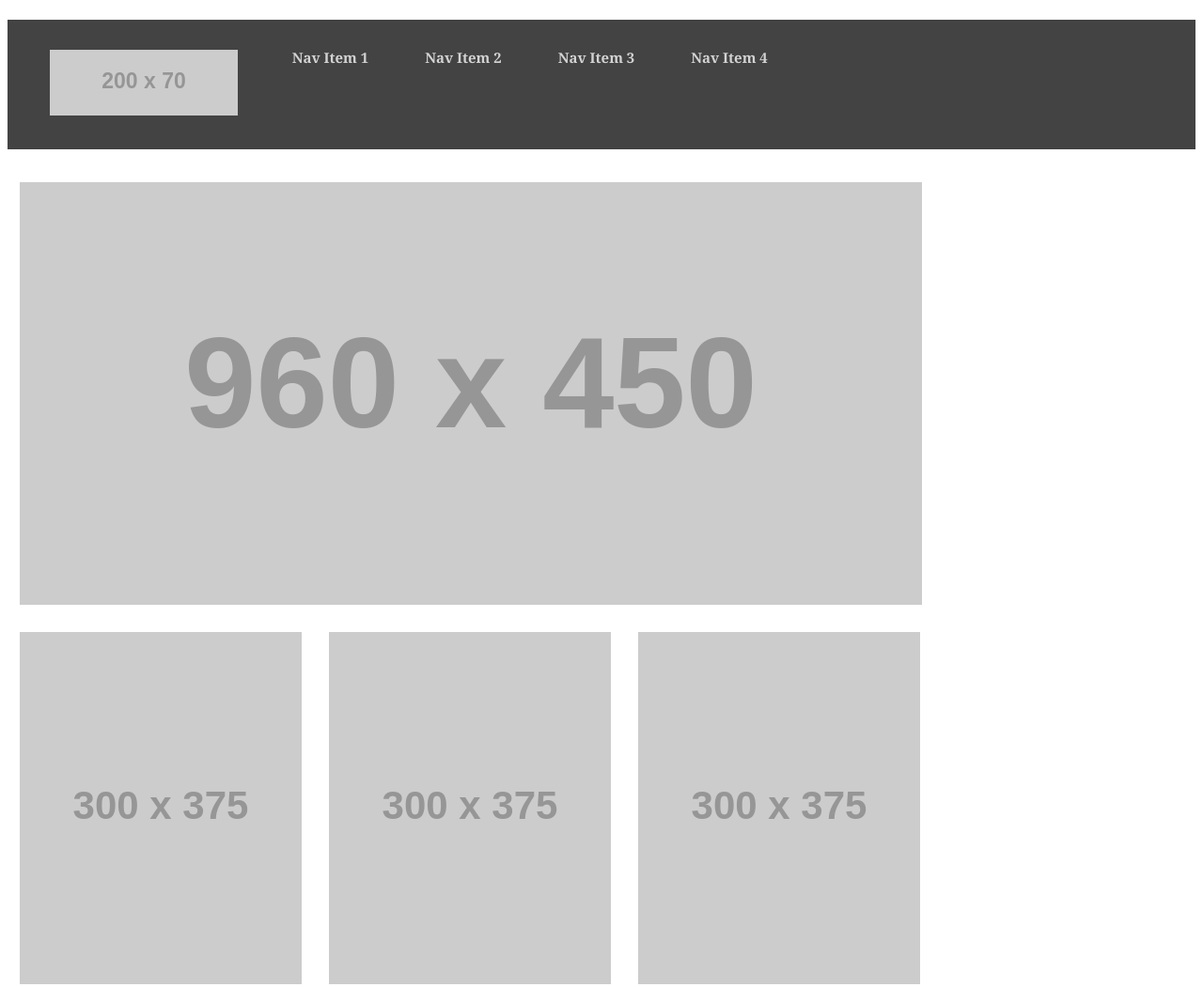
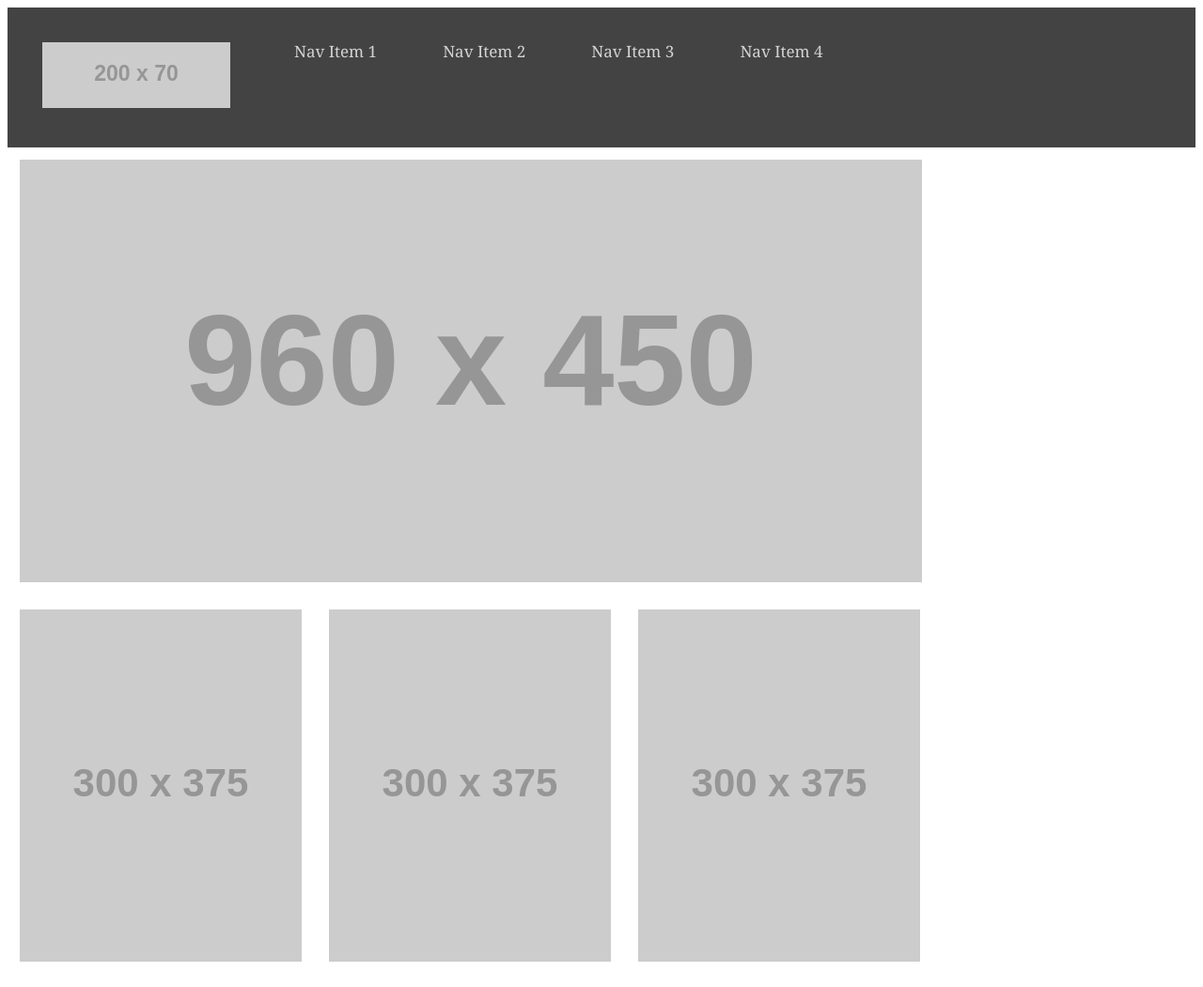
Before and after one commit to anniepineda/wireframe-exercise, a plain HTML site: page index.html in a window 1280 px wide. Shown: the whole page at 94% size. Drawn offline with Linux system fonts and the light colour scheme; placeholder pictures from the web are drawn by us.

Commit message:
adding css

```diff
--- a/index.html
+++ b/index.html
@@ -6,16 +6,16 @@
     </head>
     <body>
         <header>
-            <h1>
+            <nav>
                 <ul>
                     <li><img src="https://dummyimage.com/200x70/000/fff"></li>
-                    <li>Nav Item 1</li>
-                    <li>Nav Item 2</li>
-                    <li>Nav Item 3</li>
-                    <li>Nav Item 4</li>
+                    <li><a href= "item1">Nav Item 1</a></li>
+                    <li><a href="item2">Nav Item 2</a></li>
+                    <li><a href="item3">Nav Item 3</a></li>
+                    <li><a href="item4">Nav Item 4</a></li>
                 </ul>
 
-            </h1>
+            </nav>
 
         </header>
         <main>
--- a/style.css
+++ b/style.css
@@ -11,7 +11,7 @@ img{
 }
 ul{
     list-style-type:none;
-    margin: 1%;
+    margin: 0%;
     padding: 0;
     overflow: hidden;
 }
@@ -19,12 +19,18 @@ ul{
 li{
     float:left;
 }
+
+a {
+    text-decoration: none;
+    color: lightgray;
+}
+
 li {
     display:block;
-    margin: 30px;
+    margin: 35px;
     padding: 0;
-    font-size: 15px;
-    font-family:Cambria;
+    font-size: 17px;
+    font-family: Georgia;
     background-color: rgb(67, 67, 67);
     color: lightgray;
     text-align: center;
```
Also changed, not shown: 1 other file.
